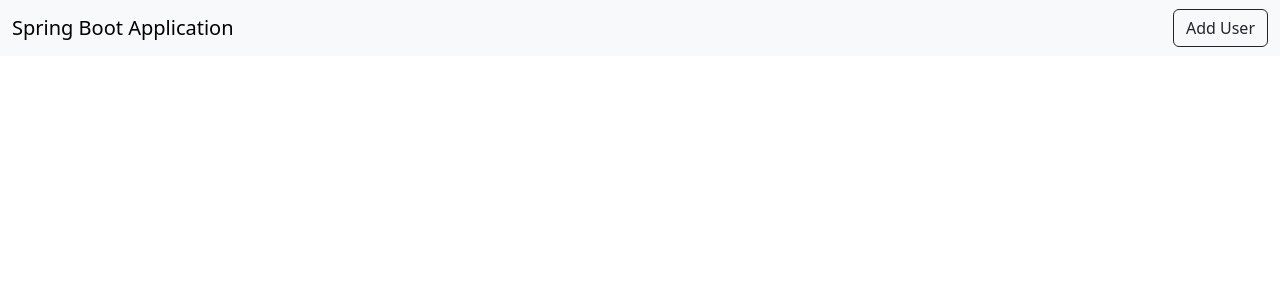
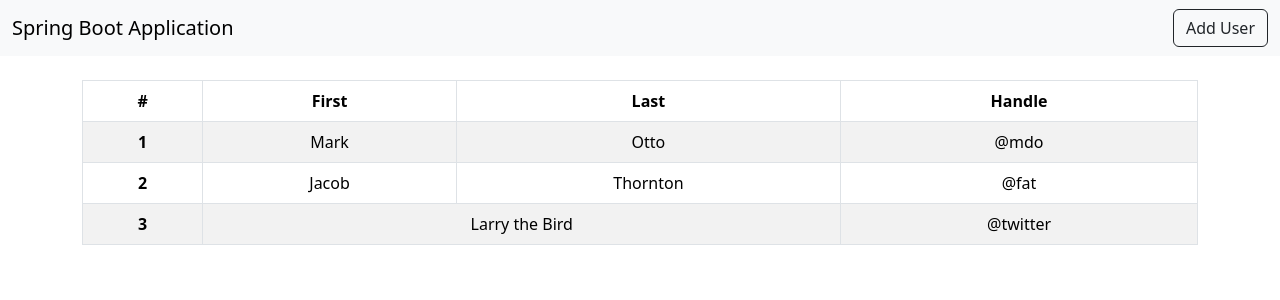
Before and after one commit to ryanmanchester/spring-boot-app-frontend, a React (Create React App) app: page / in a window 1280 px wide. Shown: the top 300 px of the page. Built offline with nearby package versions, Linux system fonts and the light colour scheme.

Commit message:
adds styled table on homepage

```diff
--- a/src/App.js
+++ b/src/App.js
@@ -1,11 +1,12 @@
 import './App.css';
 import '../node_modules/bootstrap/dist/css/bootstrap.min.css'
 import NavBar from './layout/NavBar'
-
+import Home from './pages/Home'
 function App() {
   return (
     <div className="App">
       <NavBar/>
+      <Home/>
     </div>
   );
 }
--- a/src/pages/Home.js
+++ b/src/pages/Home.js
@@ -0,0 +1,39 @@
+import React from 'react'
+
+export default function Home() {
+  return (
+    <div className='container'>
+      <div className='py-4'>
+      <table className="table table-striped table-hover table-bordered">
+<thead>
+  <tr>
+    <th scope="col">#</th>
+    <th scope="col">First</th>
+    <th scope="col">Last</th>
+    <th scope="col">Handle</th>
+  </tr>
+</thead>
+<tbody>
+  <tr>
+    <th scope="row">1</th>
+    <td>Mark</td>
+    <td>Otto</td>
+    <td>@mdo</td>
+  </tr>
+  <tr>
+    <th scope="row">2</th>
+    <td>Jacob</td>
+    <td>Thornton</td>
+    <td>@fat</td>
+  </tr>
+  <tr>
+    <th scope="row">3</th>
+    <td colspan="2">Larry the Bird</td>
+    <td>@twitter</td>
+  </tr>
+</tbody>
+</table>
+      </div>
+    </div>
+  )
+}
```
